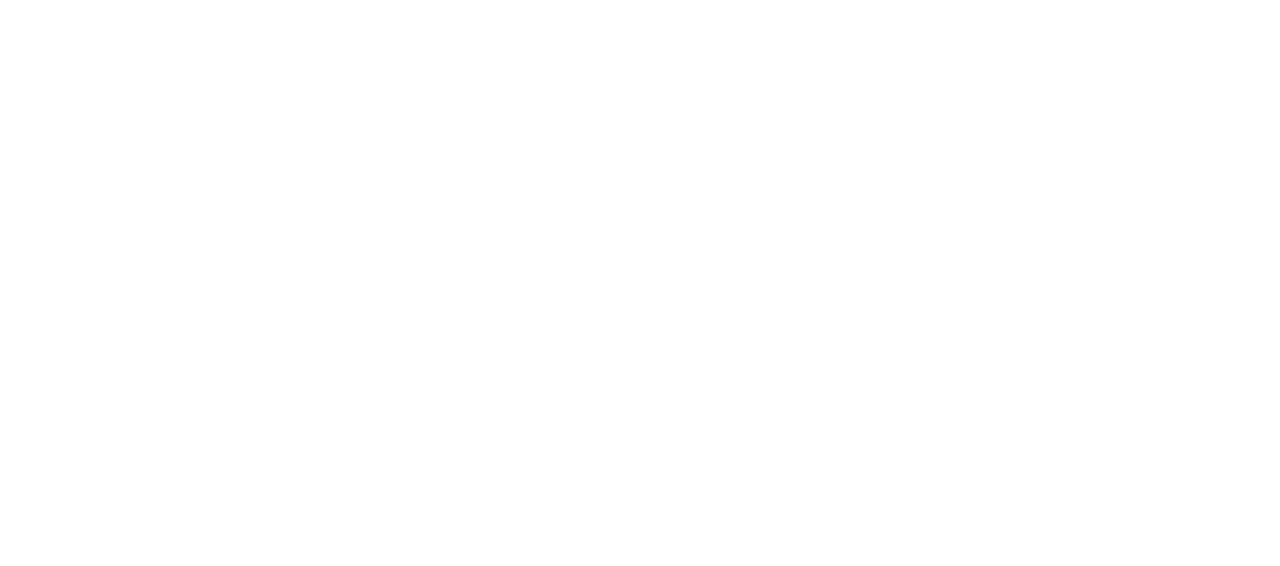
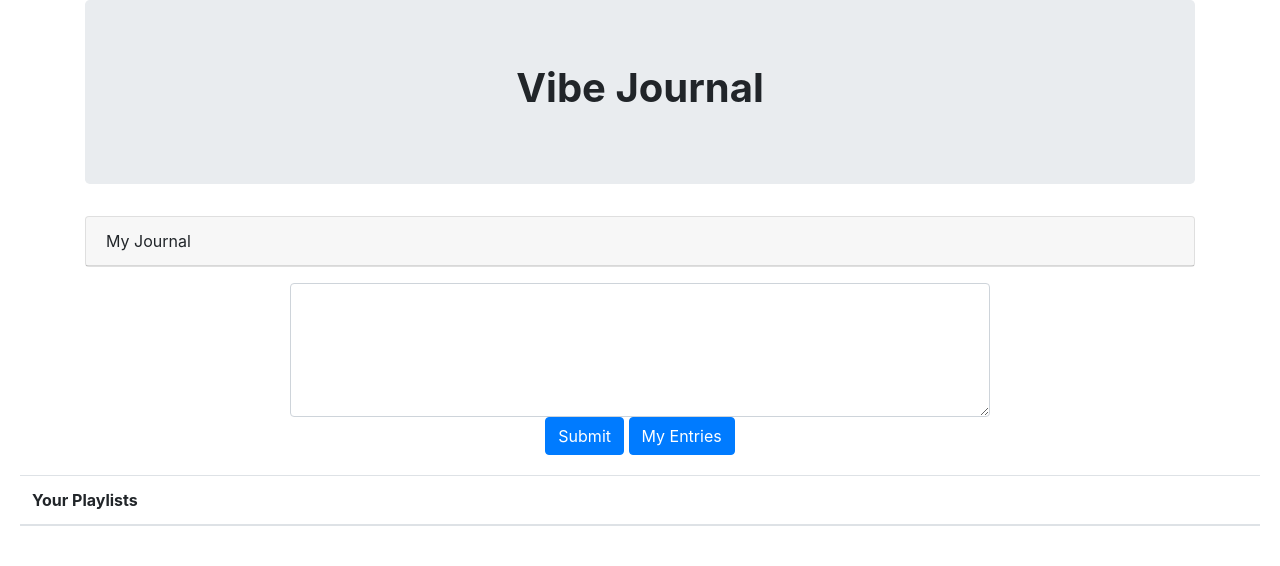
Before and after one commit to SugeeshLiyanage/Project-1, a plain HTML site: page index.html in a window 1280 px wide. Drawn offline with nearby package versions, Linux system fonts and the light colour scheme.

Commit message:
Update index.html

```diff
--- a/index.html
+++ b/index.html
@@ -1,12 +1,97 @@
 <!DOCTYPE html>
-<html lang="en">
+<html lang=en>
+
 <head>
-    <meta charset="UTF-8">
-    <meta name="viewport" content="width=device-width, initial-scale=1.0">
-    <meta http-equiv="X-UA-Compatible" content="ie=edge">
-    <title>Document</title>
+    <meta charset="utf-8">
+    <meta http-equiv="X-UA-Compatible" content="IE=edge">
+    <meta name="viewport" content="width=device-width, initial-scale=1">
+
+    <title>Vibe Journal</title>
+
+    <link href="https://maxcdn.bootstrapcdn.com/bootstrap/4.0.0/css/bootstrap.min.css" rel="stylesheet" integrity="sha384-Gn5384xqQ1aoWXA+058RXPxPg6fy4IWvTNh0E263XmFcJlSAwiGgFAW/dAiS6JXm" crossorigin="anonymous">
+    <link rel="stylesheet" href="style.css">
+
 </head>
+
 <body>
+    <div class="container">
+        <div class="jumbotron edm-jumbo">
+            <h1 class="text-center"><strong>Vibe Journal</strong></h1>
+        </div>
 
+        <!--Header that containt "My Journal"-->
+
+        <div class="row journal-entry">
+            <div class="col-12 journal-cards">
+                <div class="card">
+                    <div class="card-header">
+                        My Journal
+                    </div>
+                </div>
+                <!-- Contains specs for the text box -->
+
+                <div class="mx-auto" style="width: 700px;" style="height:700 px;" style="margin-bottom: 5px;">
+                    <div class="form-group"></div>
+                    <textarea class="form-control" rows="5" id="comment"></textarea>
+                </div>
+
+                <!-- Contains Spec for Submit Button -->
+                <div class=c ontainer>
+                    <div class="form-row text-center">
+                        <div class="col-12">
+                            <button type="submit" class="btn btn-primary">Submit</button>
+                            <button type="submit" class="btn btn-primary"> My Entries </button>
+                        </div>
+
+
+
+                    </div>
+                </div>
+            </div>
+        </div>
+
+    </div>
+
+    </div>
+
+    </div>
+
+
+    </div>
+
+    <!-- Contains the Playlist Table-->
+    <div class="card-body">
+        <div class="employee-results">
+            <table class="table">
+                <thead class="thead">
+                    <tr>
+                        <th scope="col">Your Playlists</th>
+                        <!--This will contain the playlist variables/lists -->
+                    </tr>
+
+                </thead>
+                <tbody>
+
+                </tbody>
+            </table>
+        </div>
+    </div>
+    </div>
+    </div>
+    </div>
 </body>
+
+<!-- (Currently Placeholders) Put Personal Firebase Links Here -->
+
+<script src="https://www.gstatic.com/firebasejs/4.10.1/firebase.js"></script>
+<script src="https://www.gstatic.com/firebasejs/4.10.1/firebase-database.js"></script>
+<script src="assets/firebase-key.js"></script>
+
+<script src="https://cdnjs.cloudflare.com/ajax/libs/moment.js/2.21.0/moment.min.js"></script>
+
+<script src="https://code.jquery.com/jquery-3.3.1.min.js" integrity="sha256-FgpCb/KJQlLNfOu91ta32o/NMZxltwRo8QtmkMRdAu8=" crossorigin="anonymous"></script>
+<script src="https://maxcdn.bootstrapcdn.com/bootstrap/4.0.0/js/bootstrap.bundle.min.js" integrity="sha384-feJI7QwhOS+hwpX2zkaeJQjeiwlhOP+SdQDqhgvvo1DsjtiSQByFdThsxO669S2D" crossorigin="anonymous"></script>
+
+<script src="assets/employee.js"></script>
+
 </html>
```
